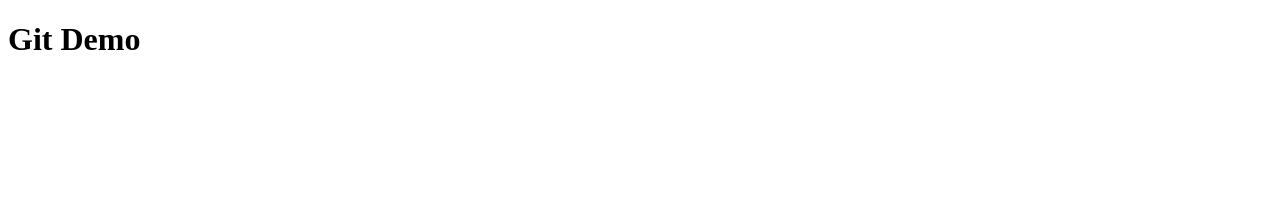
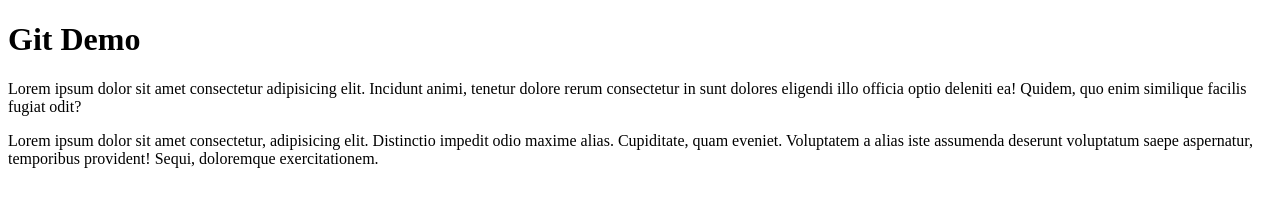
Before and after one commit to benn0449/gh-demo, a plain HTML site: page index.html in a window 1280 px wide. Drawn offline with Linux system fonts and the light colour scheme.

Commit message:
Add 2 paragraphs

```diff
--- a/index.html
+++ b/index.html
@@ -8,4 +8,6 @@
 <body>
     <h1>Git Demo</h1>
 </body>
+<p>Lorem ipsum dolor sit amet consectetur adipisicing elit. Incidunt animi, tenetur dolore rerum consectetur in sunt dolores eligendi illo officia optio deleniti ea! Quidem, quo enim similique facilis fugiat odit?</p>
+<p>Lorem ipsum dolor sit amet consectetur, adipisicing elit. Distinctio impedit odio maxime alias. Cupiditate, quam eveniet. Voluptatem a alias iste assumenda deserunt voluptatum saepe aspernatur, temporibus provident! Sequi, doloremque exercitationem.</p>
 </html>
```
